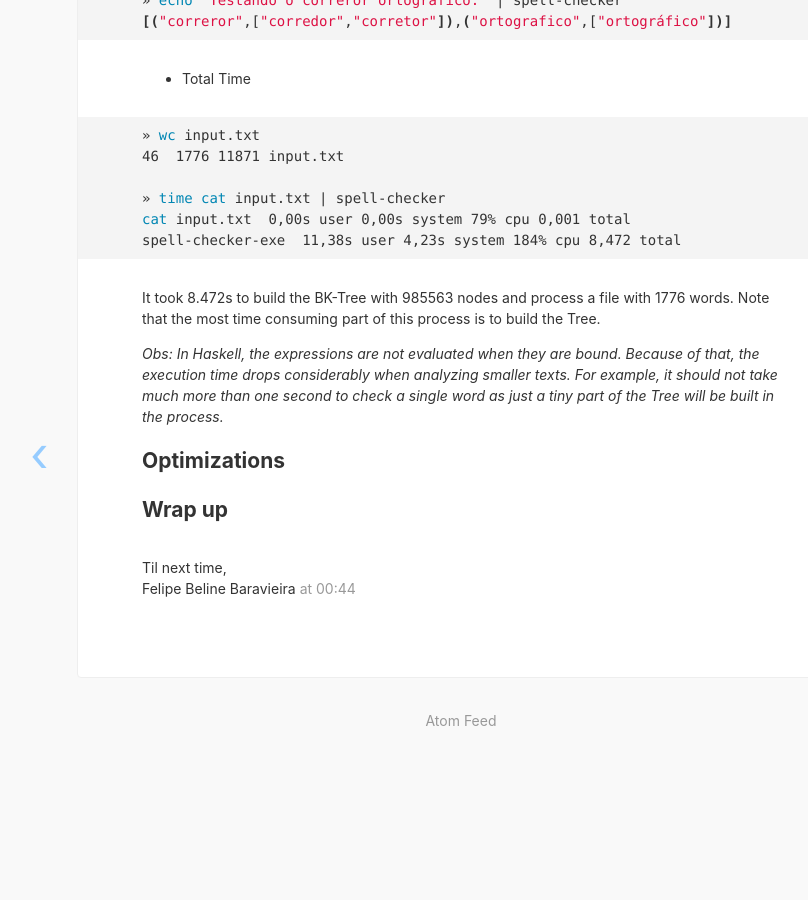
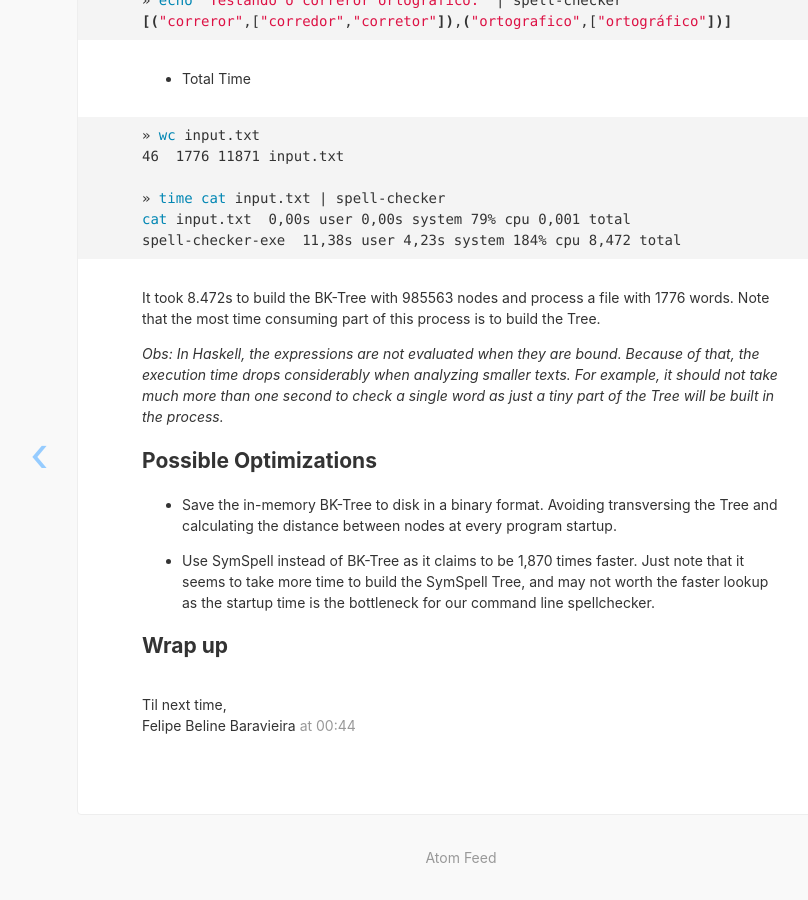
Before and after one commit to fbeline/fbeline.github.io, a Jekyll site: the page built from _posts/2019-01-22-spellchecker.md, in a window 1280 px wide and 900 px high, scrolled down 4116 px. Shown: the whole window, without its empty margins (179-987 px from the left). Built offline with Jekyll 4.4.1, drawn with Linux system fonts in a browser that asks for light colours; nearby versions of some CDN libraries; before the commit the page ends 4879 px from its top, so only the background shows below that; some of the changed text lies outside the part shown.

Commit message:
spellchecker optimizations

```diff
--- a/_posts/2019-01-22-spellchecker.md
+++ b/_posts/2019-01-22-spellchecker.md
@@ -180,6 +180,10 @@ It took 8.472s to build the BK-Tree with 985563 nodes and process a file with 17
 
 _Obs: In Haskell, the expressions are not evaluated when they are bound. Because of that, the execution time drops considerably when analyzing smaller texts. For example, it should not take much more than one second to check a single word as just a tiny part of the Tree will be built in the process._
 
-## Optimizations
+## Possible Optimizations
+
+- Save the in-memory BK-Tree to disk in a binary format. Avoiding transversing the Tree and calculating the distance between nodes at every program startup.
+
+- Use SymSpell instead of BK-Tree as it claims to be 1,870 times faster. Just note that it seems to take more time to build the SymSpell Tree, and may not worth the faster lookup as the startup time is the bottleneck for our command line spellchecker.
 
 ## Wrap up
```
Also changed, not shown: other parts of _posts/2019-01-22-spellchecker.md (+1 -1 lines).
